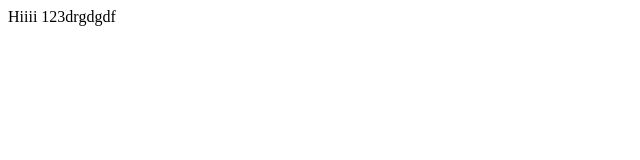
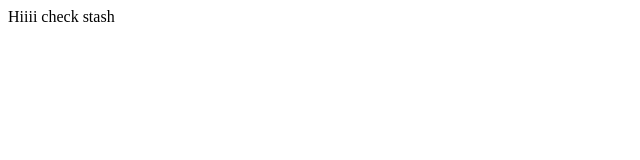
Before and after one commit to rahulbhondave/myfirst, a plain HTML site: page index.html in a window 1280 px wide. Shown: the full height of the page, 0-640 px from the left. Drawn offline with Linux system fonts and the light colour scheme.

Commit message:
Update index.html

```diff
--- a/index.html
+++ b/index.html
@@ -1,3 +1,3 @@
 <html>
-Hiiii 123drgdgdf
+Hiiii check stash
 </html>
```
